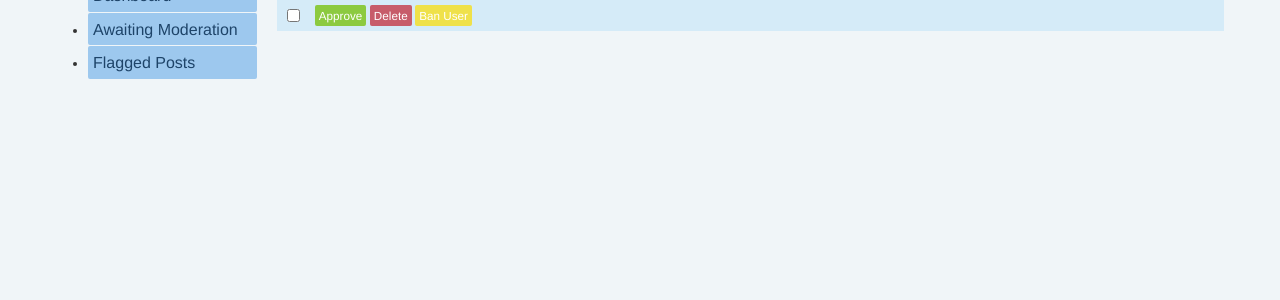
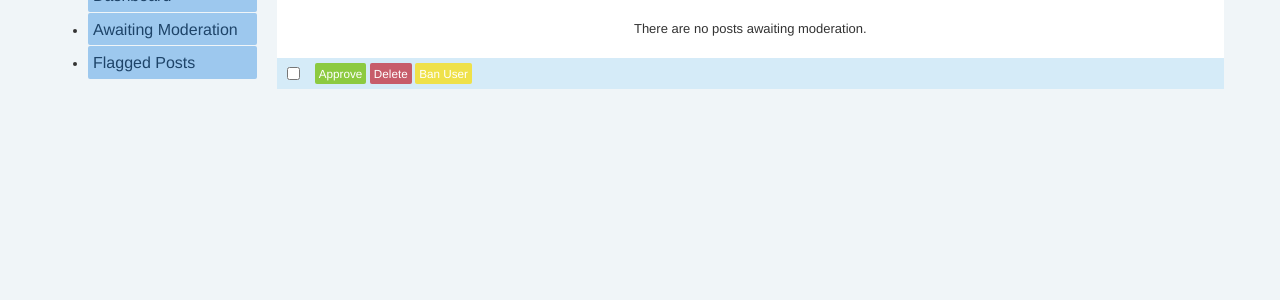
Before and after one commit to lgiorgi/typepadapp-moderation, a Django app: template moderation/templates/moderation/pending.html in a window 1280 px wide. Shown: the part 122-422 px from the top of the page. Run offline with Django 3.2, Linux system fonts and the light colour scheme; the template is opened without the code that fills it, so the values that code supplies are empty; some libraries are stand-ins or nearby versions.

Commit message:
Info message for no assets awaiting moderation.

```diff
--- a/moderation/static/css/moderation.css
+++ b/moderation/static/css/moderation.css
@@ -119,7 +119,7 @@ tr.header {
 tr.header, tr.footer {
     background-color: #D5EBF8;
 }
-td.loader {
+td.info {
     text-align: center;
     padding: 20px 0;
 }
--- a/moderation/static/js/moderation.js
+++ b/moderation/static/js/moderation.js
@@ -21,6 +21,8 @@ function moderate(id, action) {
             else
                 count--;
             $('#asset-count').html(''+count)
+            // show message if no assets left
+            if (!count) $('#assets-empty').toggle()
         },
         error: function(xhr, txtStatus, errorThrown) {
             alert('An error occurred: ' + xhr.status + ' -- ' + xhr.statusText);
--- a/moderation/templates/moderation/pending.html
+++ b/moderation/templates/moderation/pending.html
@@ -1,4 +1,5 @@
 {% extends "moderation/base.html" %}
+{% load i18n %}
 
 {% block content-main %}
 <table cellspacing="0">
@@ -25,11 +26,16 @@
         </td>
     </tr>
     <tr id="loader-{{ asset.id }}" class="item" style="display: none;">
-        <td class="loader" colspan="4">
+        <td class="info" colspan="4">
             <img src="/moderation{{ settings.media_url }}images/ajax-loader.gif"/>
         </td>
     </tr>
     {% endfor %}
+    <tr id="assets-empty" class="item" {% if assets %}style="display: none;"{% endif %}>
+        <td class="info" colspan="4">
+            {% trans "There are no posts awaiting moderation." %}
+        </td>
+    </tr>
     <tr class="footer">
         <td class="item-checkbox">
             <input type="checkbox" />
```
